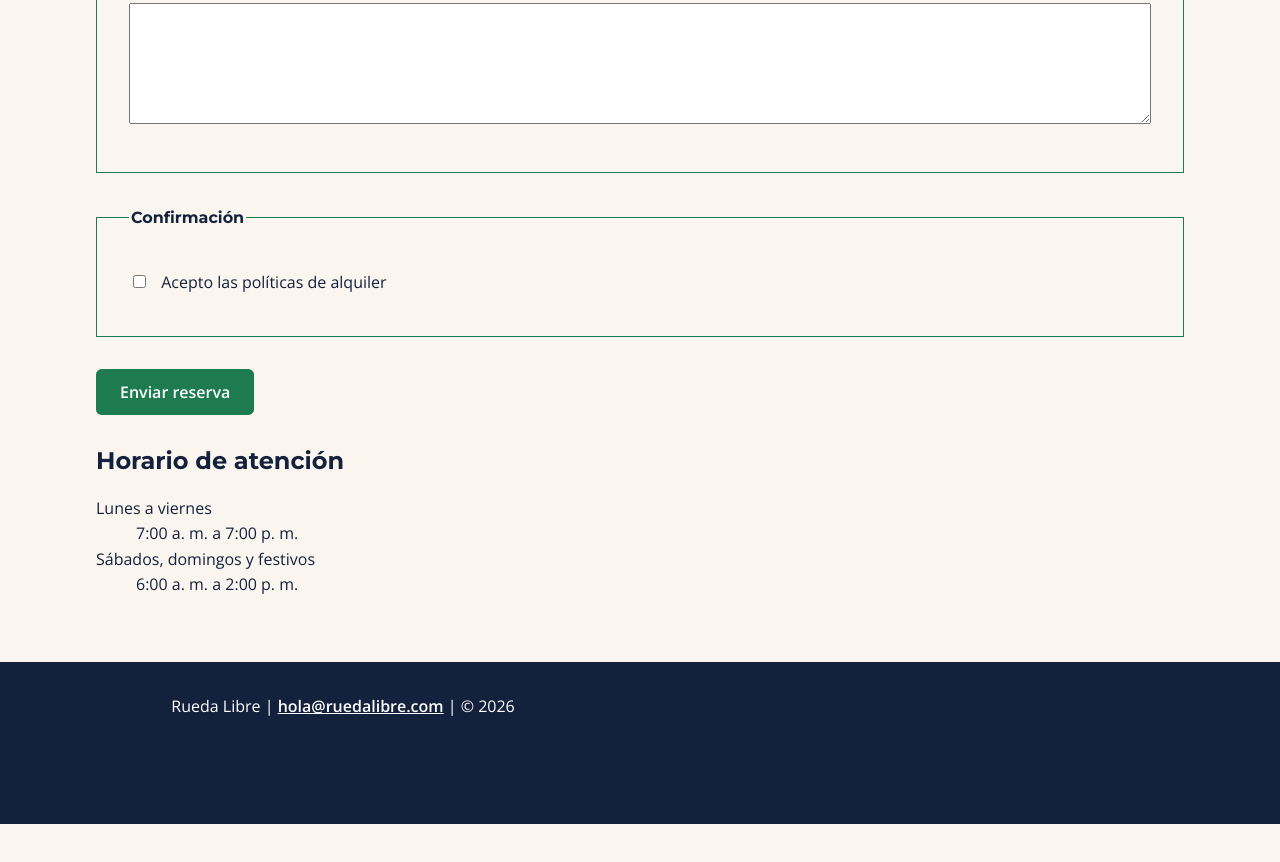
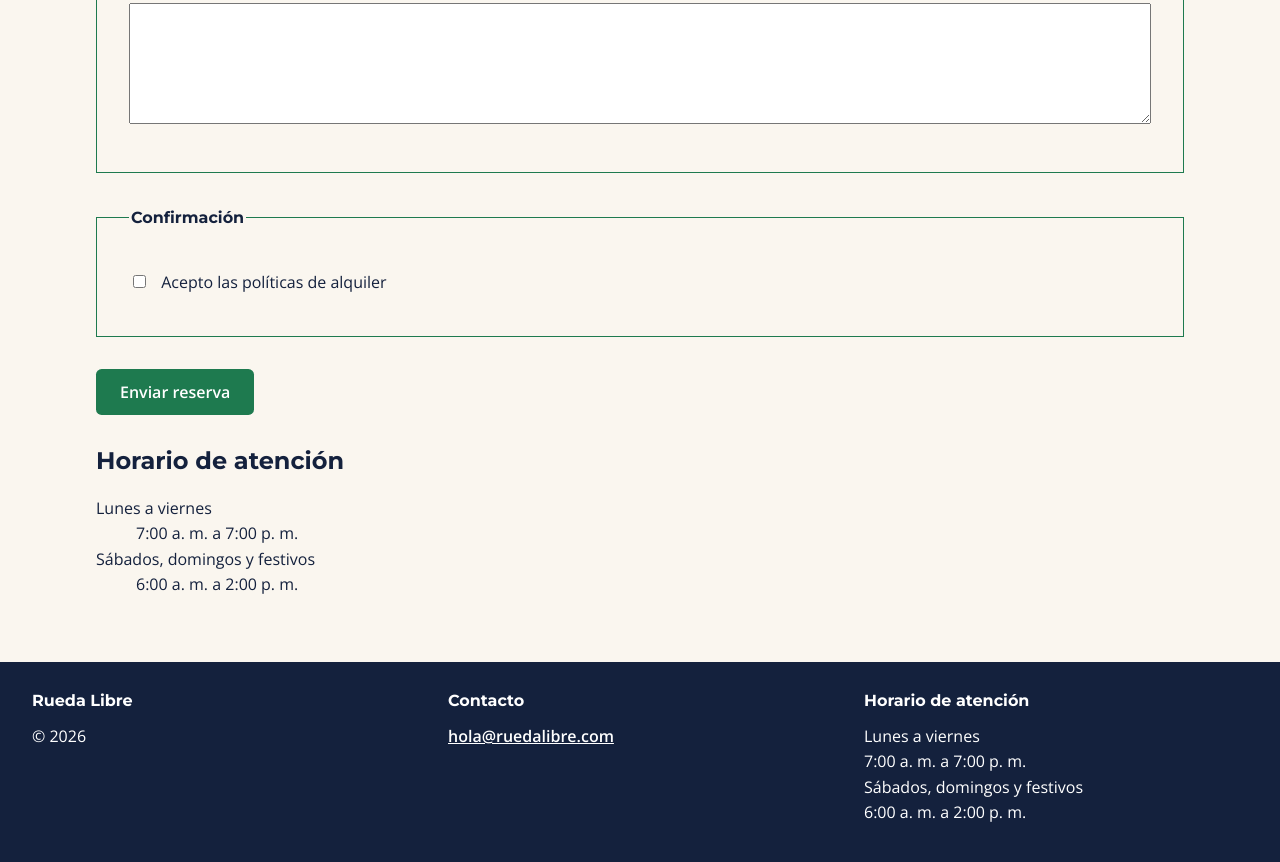
Before and after one commit to andresriwi/rueda-libre, a plain HTML site: page paginas/reservas.html in a window 1280 px wide. Shown: the part 1500-2362 px from the top of the page. Before the commit the page ends 2324 px from the top, so only its background shows below. Drawn offline with nearby package versions, Linux system fonts and the light colour scheme.

Commit message:
add: display flex

```diff
--- a/css/styles.css
+++ b/css/styles.css
@@ -94,7 +94,6 @@ header {
 .site-nav #menu a {
     border-radius: 999px;
     color: #FFFFFF;
-    display: inline-block;
     font-weight: 600;
     padding: 0.65rem 1rem;
     text-decoration: none;
@@ -313,10 +312,32 @@ button:focus-visible {
 
 /* Pie y acceso rápido */
 footer {
+    align-items: flex-start;
     background-color: var(--color-azul-noche);
     color: #FFFFFF;
+    display: flex;
+    flex-wrap: wrap;
+    gap: var(--space-large);
+    justify-content: space-between;
     padding: var(--space-medium) var(--space-large) calc(var(--space-large) + 3.5rem);
-    text-align: center;
+}
+
+.footer-block {
+    flex: 1 1 0;
+}
+
+.footer-block h2 {
+    color: #FFFFFF;
+    font-size: 1rem;
+}
+
+.footer-block p,
+.footer-block dl {
+    margin: 0;
+}
+
+.footer-block dd {
+    margin-left: 0;
 }
 
 footer a {
@@ -374,6 +395,12 @@ button:hover,
         padding: 0.55rem 0.8rem;
     }
 
+    footer {
+        flex-direction: column;
+        gap: var(--space-medium);
+        padding: var(--space-medium) var(--space-medium) calc(var(--space-large) + 3.5rem);
+    }
+
     main {
         padding: var(--space-medium);
     }
--- a/paginas/reservas.html
+++ b/paginas/reservas.html
@@ -113,7 +113,23 @@
     </main>
 
     <footer>
-        <p>Rueda Libre | <a href="mailto:hola@ruedalibre.com">hola@ruedalibre.com</a> | &copy; 2026</p>
+        <div class="footer-block">
+            <h2>Rueda Libre</h2>
+            <p>&copy; 2026</p>
+        </div>
+        <div class="footer-block">
+            <h2>Contacto</h2>
+            <p><a href="mailto:hola@ruedalibre.com">hola@ruedalibre.com</a></p>
+        </div>
+        <div class="footer-block">
+            <h2>Horario de atención</h2>
+            <dl>
+                <dt>Lunes a viernes</dt>
+                <dd>7:00 a. m. a 7:00 p. m.</dd>
+                <dt>Sábados, domingos y festivos</dt>
+                <dd>6:00 a. m. a 2:00 p. m.</dd>
+            </dl>
+        </div>
     </footer>
     <a class="whatsapp-link" href="https://wa.me/573000000000" target="_blank" rel="noopener noreferrer" aria-label="Escríbenos por WhatsApp (se abre en otra pestaña)">WhatsApp</a>
 </body>
```
Also changed, not shown: index.html (+17 -1 lines), paginas/tarifas.html (+17 -1 lines).
